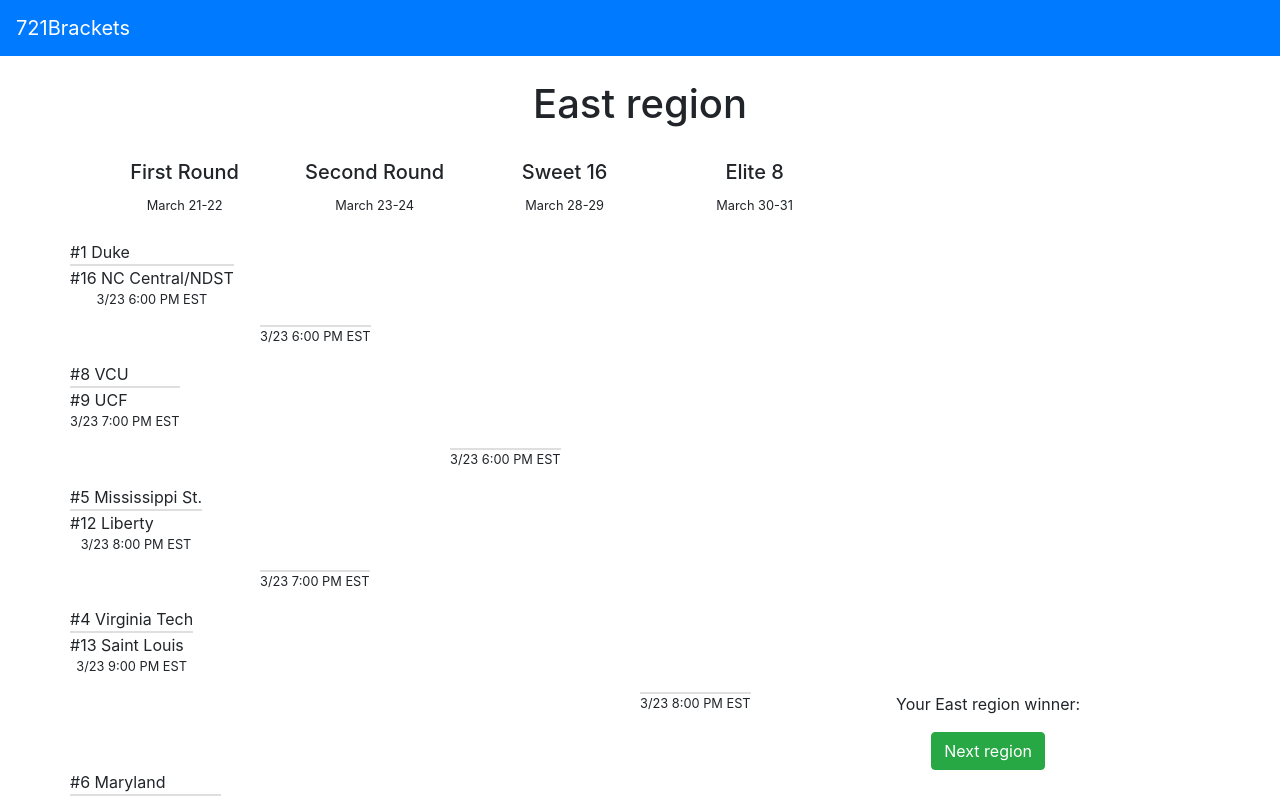
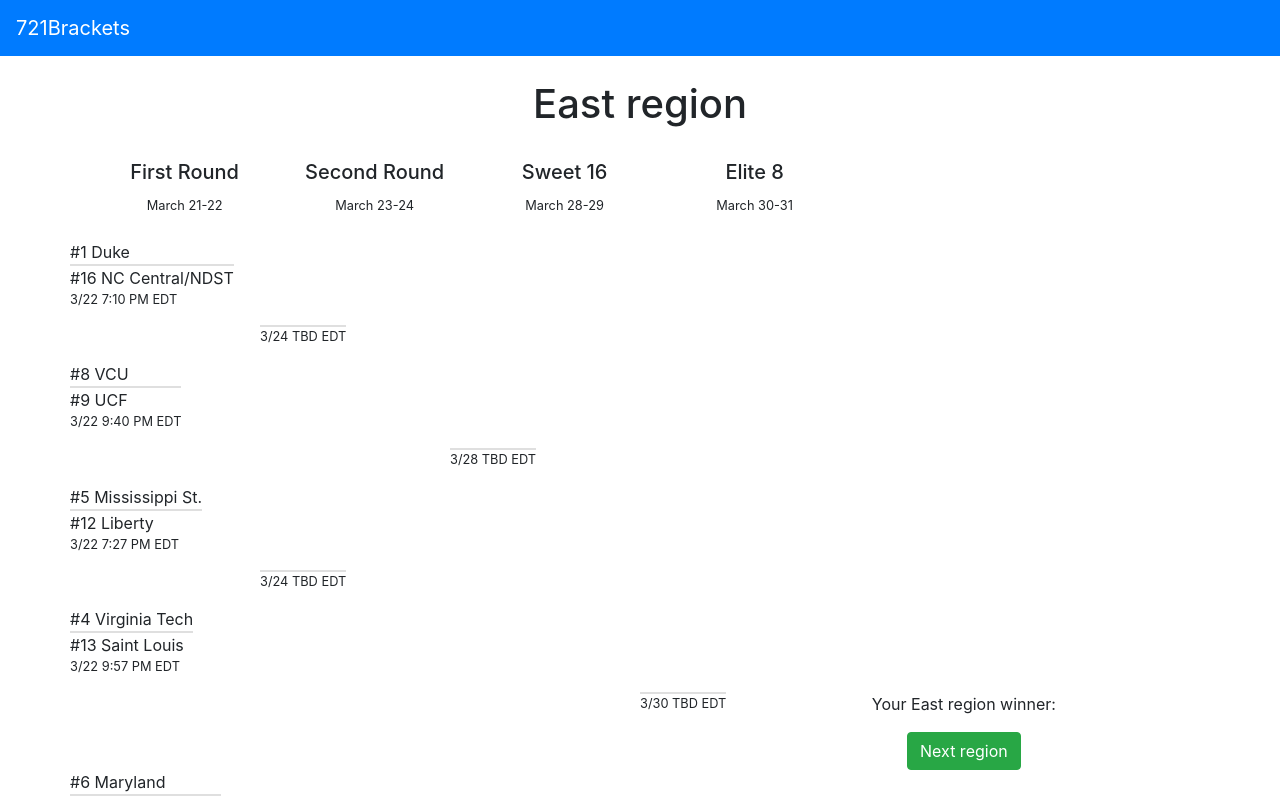
Before and after one commit to MaximeHg/721Brackets, a React (Create React App) app: page /721Brackets/build in a window 1280 px wide. Shown: the top 800 px of the page. Built offline with nearby package versions, Linux system fonts and the light colour scheme.

Commit message:
updated dates

```diff
--- a/src/Components/Builder/BracketBuilder.js
+++ b/src/Components/Builder/BracketBuilder.js
@@ -39,22 +39,22 @@
                   "#10 Seton Hall", "#11 Ohio St.", "#12 New Mexico St.",
                   "#13 Northeastern", "#14 Georgia St.", "#15 Abilene Christian",
                   "#16 Iona"],
-      eastDates: ["3/23 6:00 PM EST", "3/23 7:00 PM EST", "3/23 8:00 PM EST", "3/23 9:00 PM EST",
-                  "3/23 6:00 PM EST", "3/23 7:00 PM EST", "3/23 8:00 PM EST", "3/23 9:00 PM EST",
-                  "3/23 6:00 PM EST", "3/23 7:00 PM EST", "3/23 8:00 PM EST", "3/23 9:00 PM EST",
-                  "3/23 6:00 PM EST", "3/23 7:00 PM EST", "3/23 8:00 PM EST"],
-      southDates: ["3/23 6:00 PM EST", "3/23 7:00 PM EST", "3/23 8:00 PM EST", "3/23 9:00 PM EST",
-                  "3/23 6:00 PM EST", "3/23 7:00 PM EST", "3/23 8:00 PM EST", "3/23 9:00 PM EST",
-                  "3/23 6:00 PM EST", "3/23 7:00 PM EST", "3/23 8:00 PM EST", "3/23 9:00 PM EST",
-                  "3/23 6:00 PM EST", "3/23 7:00 PM EST", "3/23 8:00 PM EST"],
-      westDates: ["3/23 6:00 PM EST", "3/23 7:00 PM EST", "3/23 8:00 PM EST", "3/23 9:00 PM EST",
-                  "3/23 6:00 PM EST", "3/23 7:00 PM EST", "3/23 8:00 PM EST", "3/23 9:00 PM EST",
-                  "3/23 6:00 PM EST", "3/23 7:00 PM EST", "3/23 8:00 PM EST", "3/23 9:00 PM EST",
-                  "3/23 6:00 PM EST", "3/23 7:00 PM EST", "3/23 8:00 PM EST"],
-      midwestDates: ["3/23 6:00 PM EST", "3/23 7:00 PM EST", "3/23 8:00 PM EST", "3/23 9:00 PM EST",
-                  "3/23 6:00 PM EST", "3/23 7:00 PM EST", "3/23 8:00 PM EST", "3/23 9:00 PM EST",
-                  "3/23 6:00 PM EST", "3/23 7:00 PM EST", "3/23 8:00 PM EST", "3/23 9:00 PM EST",
-                  "3/23 6:00 PM EST", "3/23 7:00 PM EST", "3/23 8:00 PM EST"],
+      eastDates: ["3/22 7:10 PM EDT", "3/22 9:40 PM EDT", "3/22 7:27 PM EDT", "3/22 9:57 PM EDT",
+                  "3/21 3:10 PM EDT", "3/21 12:40 PM EDT", "3/21 12:15 PM EDT", "3/21 2:45 PM EDT",
+                  "3/24 TBD EDT", "3/24 TBD EDT", "3/23 TBD EDT", "3/23 TBD EDT",
+                  "3/28 TBD EDT", "3/28 TBD EDT", "3/30 TBD EDT"],
+      southDates: ["3/22 3:10 PM EDT", "3/22 12:40 PM EDT", "3/22 4:30 PM EDT", "3/22 2:00 PM EDT",
+                  "3/21 7:20 PM EDT", "3/21 9:50 PM EDT", "3/21 12:15 PM EDT", "3/21 2:45 PM EDT",
+                  "3/24 TBD EDT", "3/24 TBD EDT", "3/23 TBD EDT", "3/23 TBD EDT",
+                  "3/29 TBD EDT", "3/29 TBD EDT", "3/31 TBD EDT"],
+      westDates: ["3/21 7:27 PM EDT", "3/21 9:57 PM EDT", "3/21 4:30 PM EDT", "3/21 2:00 PM EDT",
+                  "3/22 4:00 PM EDT", "3/22 1:30 PM EDT", "3/22 6:50 PM EDT", "3/22 9:20 PM EDT",
+                  "3/23 TBD EDT", "3/23 TBD EDT", "3/23 TBD EDT", "3/23 TBD EDT",
+                  "3/28 TBD EDT", "3/28 TBD EDT", "3/30 TBD EDT"],
+      midwestDates: ["3/22 9:20 PM EDT", "3/22 6:50 PM EDT", "3/21 1:30 PM EDT", "3/21 4:00 PM EDT",
+                  "3/22 9:50 PM EDT", "3/22 7:20 PM EDT", "3/21 9:40 PM EDT", "3/21 7:10 PM EDT",
+                  "3/24 TBD EDT", "3/23 TBD EDT", "3/24 TBD EDT", "3/23 TBD EDT",
+                  "3/29 TBD EDT", "3/29 TBD EDT", "3/31 TBD EDT"],
                   // all 63 results
       results: [-1,-1,-1,-1,-1,-1,-1,-1,-1,-1,-1,-1,-1,-1,-1,-1,-1,-1,-1,-1,-1,-1,-1,-1,-1,-1,-1,-1,-1,-1,
                 -1,-1,-1,-1,-1,-1,-1,-1,-1,-1,-1,-1,-1,-1,-1,-1,-1,-1,-1,-1,-1,-1,-1,-1,-1,-1,-1,-1,-1,-1,
--- a/src/Components/Builder/BracketEntry.js
+++ b/src/Components/Builder/BracketEntry.js
@@ -71,7 +71,7 @@
           </ListGroup>
         </div>
         <div>
-          <p className="text-center small">{this.props.date}</p>
+          <p className="small">{this.props.date}</p>
         </div>
       </div>
     );
--- a/src/Components/Builder/BracketResultEntry.js
+++ b/src/Components/Builder/BracketResultEntry.js
@@ -61,7 +61,7 @@
         </ListGroup>
         </div>
         <div>
-          <p className="text-center small">{this.props.date}</p>
+          <p className="small">{this.props.date}</p>
         </div>
       </div>
     );
--- a/src/Components/Builder/FinalFour.js
+++ b/src/Components/Builder/FinalFour.js
@@ -15,7 +15,7 @@
     this.state = {
       finalFourResults: [-1,-1,-1],
       teams:[-1,-1,-1,-1],
-      dates: ["3/23 6:00 PM EST", "3/23 7:00 PM EST", "3/23 8:00 PM EST"]
+      dates: ["4/6 TBD EDT", "4/6 TBD EDT", "4/8 TBD EDT"]
     }
 
   }
--- a/src/Components/Builder/FinalFourEntry.js
+++ b/src/Components/Builder/FinalFourEntry.js
@@ -55,7 +55,7 @@
           </ListGroup>
         </div>
         <div>
-          <p className="text-center small">{this.props.date}</p>
+          <p className="small">{this.props.date}</p>
         </div>
       </div>
     );
--- a/src/Components/Builder/FinalFourFinal.js
+++ b/src/Components/Builder/FinalFourFinal.js
@@ -54,7 +54,7 @@
         </ListGroup>
         </div>
         <div>
-          <p className="text-center small">{this.props.date}</p>
+          <p className="small">{this.props.date}</p>
         </div>
       </div>
     );
--- a/src/Components/Viewer/BracketViewer.js
+++ b/src/Components/Viewer/BracketViewer.js
@@ -43,22 +43,22 @@
                   "#10 Seton Hall", "#11 Ohio St.", "#12 New Mexico St.",
                   "#13 Northeastern", "#14 Georgia St.", "#15 Abilene Christian",
                   "#16 Iona"],
-      eastDates: ["3/23 6:00 PM EST", "3/23 7:00 PM EST", "3/23 8:00 PM EST", "3/23 9:00 PM EST",
-                  "3/23 6:00 PM EST", "3/23 7:00 PM EST", "3/23 8:00 PM EST", "3/23 9:00 PM EST",
-                  "3/23 6:00 PM EST", "3/23 7:00 PM EST", "3/23 8:00 PM EST", "3/23 9:00 PM EST",
-                  "3/23 6:00 PM EST", "3/23 7:00 PM EST", "3/23 8:00 PM EST"],
-      southDates: ["3/23 6:00 PM EST", "3/23 7:00 PM EST", "3/23 8:00 PM EST", "3/23 9:00 PM EST",
-                  "3/23 6:00 PM EST", "3/23 7:00 PM EST", "3/23 8:00 PM EST", "3/23 9:00 PM EST",
-                  "3/23 6:00 PM EST", "3/23 7:00 PM EST", "3/23 8:00 PM EST", "3/23 9:00 PM EST",
-                  "3/23 6:00 PM EST", "3/23 7:00 PM EST", "3/23 8:00 PM EST"],
-      westDates: ["3/23 6:00 PM EST", "3/23 7:00 PM EST", "3/23 8:00 PM EST", "3/23 9:00 PM EST",
-                  "3/23 6:00 PM EST", "3/23 7:00 PM EST", "3/23 8:00 PM EST", "3/23 9:00 PM EST",
-                  "3/23 6:00 PM EST", "3/23 7:00 PM EST", "3/23 8:00 PM EST", "3/23 9:00 PM EST",
-                  "3/23 6:00 PM EST", "3/23 7:00 PM EST", "3/23 8:00 PM EST"],
-      midwestDates: ["3/23 6:00 PM EST", "3/23 7:00 PM EST", "3/23 8:00 PM EST", "3/23 9:00 PM EST",
-                  "3/23 6:00 PM EST", "3/23 7:00 PM EST", "3/23 8:00 PM EST", "3/23 9:00 PM EST",
-                  "3/23 6:00 PM EST", "3/23 7:00 PM EST", "3/23 8:00 PM EST", "3/23 9:00 PM EST",
-                  "3/23 6:00 PM EST", "3/23 7:00 PM EST", "3/23 8:00 PM EST"],
+      eastDates: ["3/22 7:10 PM EDT", "3/22 9:40 PM EDT", "3/22 7:27 PM EDT", "3/22 9:57 PM EDT",
+                  "3/21 3:10 PM EDT", "3/21 12:40 PM EDT", "3/21 12:15 PM EDT", "3/21 2:45 PM EDT",
+                  "3/24 TBD EDT", "3/24 TBD EDT", "3/23 TBD EDT", "3/23 TBD EDT",
+                  "3/28 TBD EDT", "3/28 TBD EDT", "3/30 TBD EDT"],
+      southDates: ["3/22 3:10 PM EDT", "3/22 12:40 PM EDT", "3/22 4:30 PM EDT", "3/22 2:00 PM EDT",
+                  "3/21 7:20 PM EDT", "3/21 9:50 PM EDT", "3/21 12:15 PM EDT", "3/21 2:45 PM EDT",
+                  "3/24 TBD EDT", "3/24 TBD EDT", "3/23 TBD EDT", "3/23 TBD EDT",
+                  "3/29 TBD EDT", "3/29 TBD EDT", "3/31 TBD EDT"],
+      westDates: ["3/21 7:27 PM EDT", "3/21 9:57 PM EDT", "3/21 4:30 PM EDT", "3/21 2:00 PM EDT",
+                  "3/22 4:00 PM EDT", "3/22 1:30 PM EDT", "3/22 6:50 PM EDT", "3/22 9:20 PM EDT",
+                  "3/23 TBD EDT", "3/23 TBD EDT", "3/23 TBD EDT", "3/23 TBD EDT",
+                  "3/28 TBD EDT", "3/28 TBD EDT", "3/30 TBD EDT"],
+      midwestDates: ["3/22 9:20 PM EDT", "3/22 6:50 PM EDT", "3/21 1:30 PM EDT", "3/21 4:00 PM EDT",
+                  "3/22 9:50 PM EDT", "3/22 7:20 PM EDT", "3/21 9:40 PM EDT", "3/21 7:10 PM EDT",
+                  "3/24 TBD EDT", "3/23 TBD EDT", "3/24 TBD EDT", "3/23 TBD EDT",
+                  "3/29 TBD EDT", "3/29 TBD EDT", "3/31 TBD EDT"],
                   // all 63 results
       results: [-1,-1,-1,-1,-1,-1,-1,-1,-1,-1,-1,-1,-1,-1,-1,-1,-1,-1,-1,-1,-1,-1,-1,-1,-1,-1,-1,-1,-1,-1,
                 -1,-1,-1,-1,-1,-1,-1,-1,-1,-1,-1,-1,-1,-1,-1,-1,-1,-1,-1,-1,-1,-1,-1,-1,-1,-1,-1,-1,-1,-1,
```
